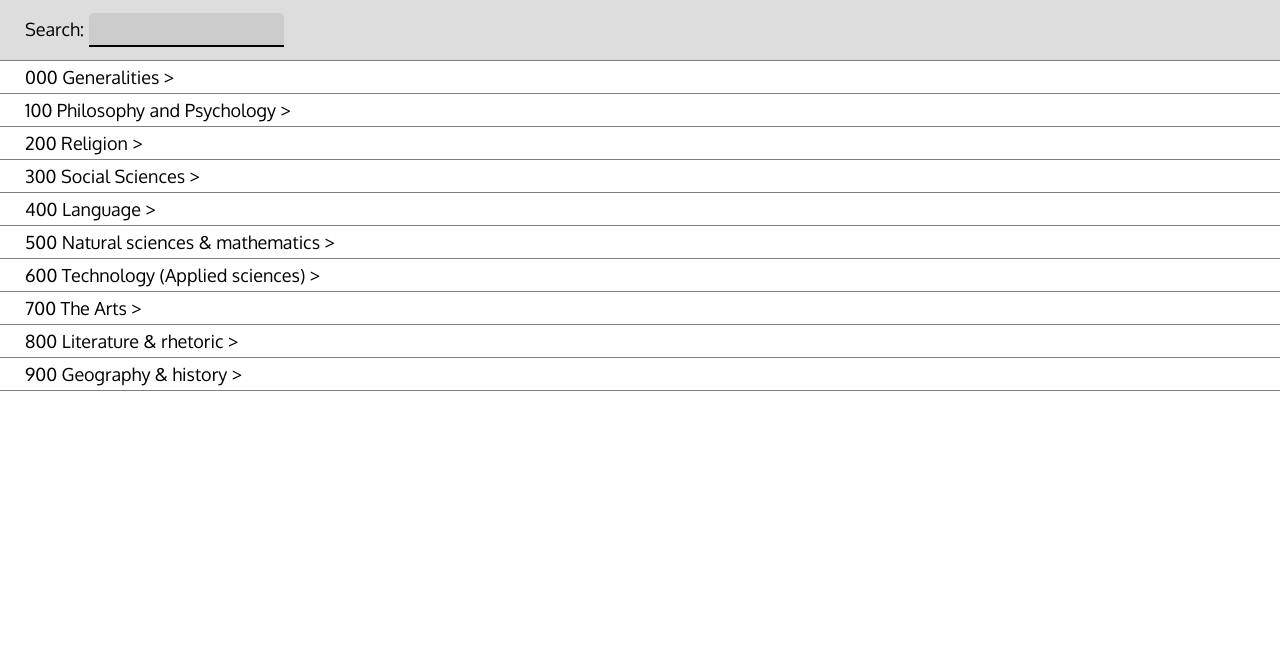
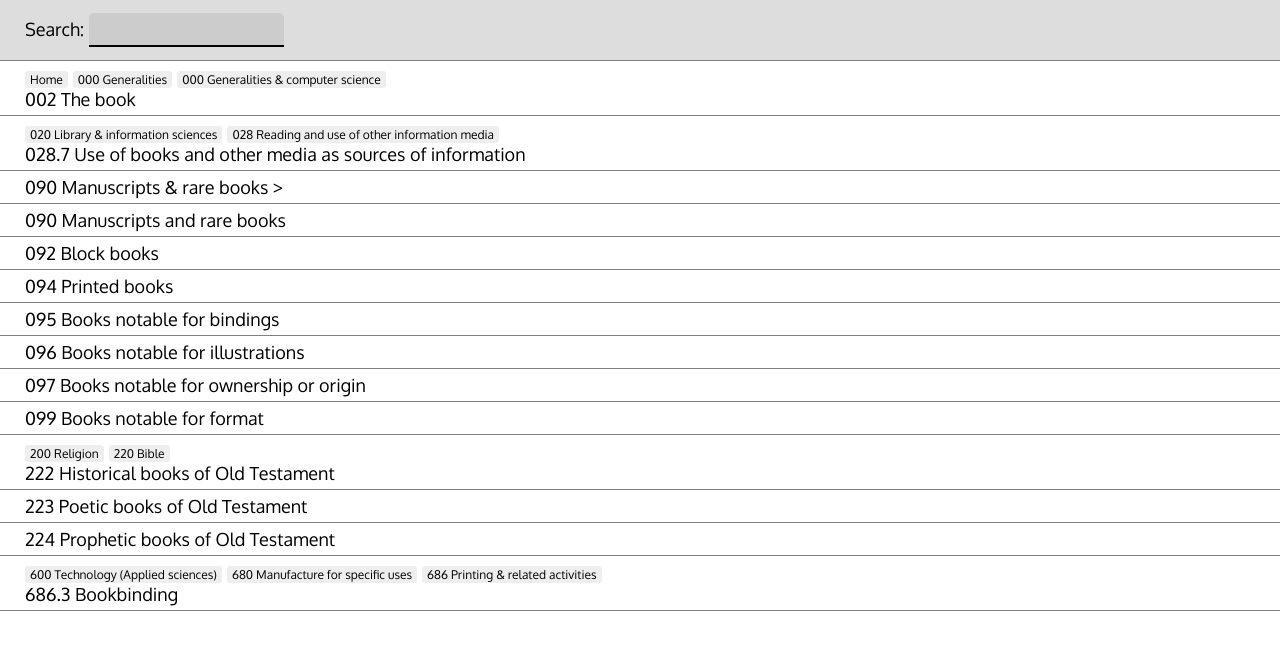
Before and after one commit to aleshh/library-browser, a React (Create React App) app: page / in a window 1280 px wide. Shown: the top 650 px of the page. Built offline with nearby package versions, Linux system fonts and the light colour scheme.

Commit message:
Function to remove duplicate headers, button to return to home view

```diff
--- a/src/App.js
+++ b/src/App.js
@@ -54,8 +54,9 @@ class App extends Component {
         }
       }
     })
+    this.removeDuplicateHeadersFromResults(results)
     this.setState({
-      currentView: results ? results : []
+      currentView: this.removeDuplicateHeadersFromResults(results)
     })
   }
 
@@ -81,12 +82,34 @@ class App extends Component {
         }
       })
     }
-    return (results.length > 0) ? results : null
+    return (results.length > 0) ?
+      this.removeDuplicateHeadersFromResults(results) : null
+  }
+
+  // searchDdc and retrieveDdc each produce an array of arrays where the last
+  // element in each inner array is the result, the previous elements are the
+  // path. This removes the path elements (headings) that are in the previous
+  // entry
+  removeDuplicateHeadersFromResults(results) {
+    const filteredResults = [results[0]]
+
+    for (let i = 1; i < results.length; i++) {
+      const filteredElement = results[i].filter(element => {
+        // return true we should keep the element
+        // look at the previous element and see if there are any matching id's
+        const matched = results[i - 1].filter(previousElement => {
+          return (previousElement.id === element.id)
+        })
+
+        return (!matched.length > 0) ? true : false
+      })
+      filteredResults.push(filteredElement)
+    }
+    return filteredResults
   }
 
   handleSearch = e => {
     const results = this.searchDdc(e.target.value)
-    console.log(results)
     this.setState({
       currentView: results ? results : []
     })
@@ -97,7 +120,11 @@ class App extends Component {
   }
 
   componentDidMount () {
-    this.retrieveDdc("xxx")
+    // this.retrieveDdc("xxx")
+    const results = this.searchDdc('book')
+    this.setState({
+      currentView: results ? results : []
+    })
   }
 
   render () {
@@ -113,13 +140,17 @@ class App extends Component {
           />
         </div>
         <div className='results'>
-          { this.state.currentView.map(result => (
-            <Entry
-              key={result[result.length - 1].id}
-              entry={result}
-              handleClick={this.handleClick}
-            />
-          ))}
+          { this.state.currentView.map((result, id) => {
+            console.log(id)
+            return (
+              <Entry
+                key={result[result.length - 1].id}
+                entry={result}
+                showHome={(id === 0)}
+                handleClick={this.handleClick}
+              />
+            )
+          })}
         </div>
       </div>
     )
@@ -128,12 +159,22 @@ class App extends Component {
 
 const entryToString = entry => (entry.number + ' ' + entry.description)
 
-const Entry = ({entry, handleClick}) => {
+const Entry = ({entry, showHome, handleClick}) => {
   const item = entry[entry.length - 1]
   const path = entry.slice(0, -1)
   return (
     <div className='result-row' key={item.id}>
       <p className='result-path'>
+        { showHome ? (
+            <span
+            key='home'
+            onClick={() => handleClick('xxx')}
+            className='clickable'
+          >
+            Home
+          </span>
+        ) : null
+        }
         {path.map(item => (
           <span
             key={item.id}
```
